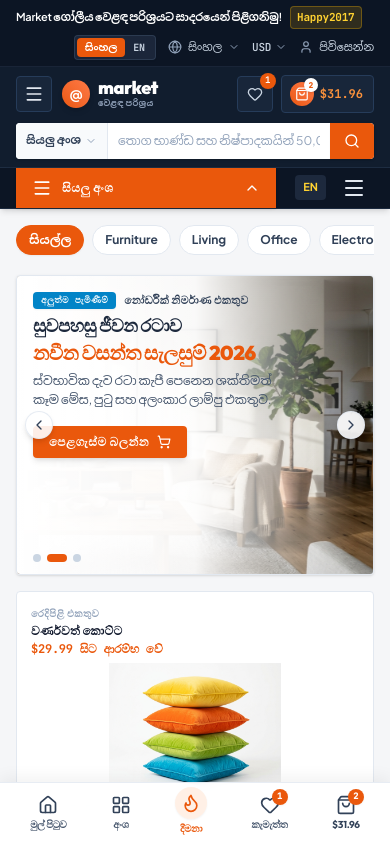
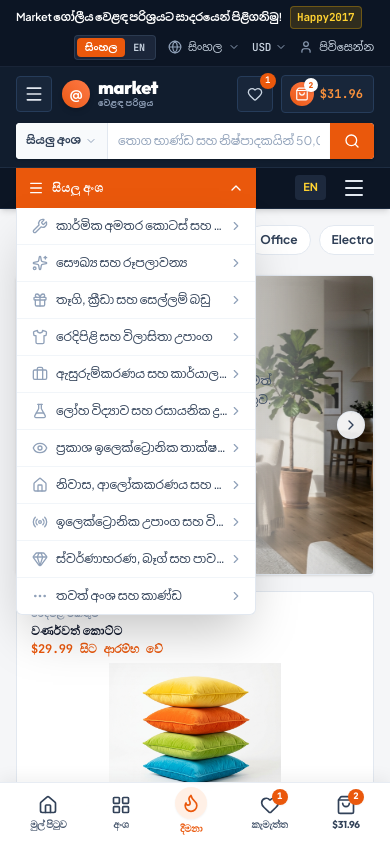
Before and after one commit to AyeshWijewardana1984/market-trading-marketplace, a React (Vite) app: page / in a window 390 px wide. Shown: the top 844 px of the page. Built offline with nearby package versions, Linux system fonts and the light colour scheme.

Commit message:
fix: ensure category menu and mobile drawer are visible across all screen sizes and pages

```diff
--- a/src/App.tsx
+++ b/src/App.tsx
@@ -482,6 +482,14 @@ export default function App() {
       <NavigationBar
         categoryMenuOpen={categoryMenuOpen}
         onToggleCategoryMenu={() => setCategoryMenuOpen(!categoryMenuOpen)}
+        selectedCategory={selectedCategory}
+        onSelectCategory={(cat) => {
+          setSelectedCategory(cat);
+          setSearchQuery('');
+          addToast(language === 'si' ? `පෙරහන යොදන ලදී: ${cat}` : `Filter applied: ${cat}`, 'info');
+          const el = document.getElementById('trending-section');
+          if (el) el.scrollIntoView({ behavior: 'smooth' });
+        }}
         activeNav={activeNav}
         onSelectNav={handleSelectNav}
         language={language}
@@ -494,6 +502,7 @@ export default function App() {
         onOpenPages={() => handleOpenPages('about')}
         onOpenAdminDashboard={handleOpenAdminView}
         onOpenMobileDrawer={() => setMobileDrawerOpen(true)}
+        isHomepage={!viewingProduct}
       />
 
       {/* 2. Main Content Area */}
--- a/src/components/Header/MobileNavDrawer.tsx
+++ b/src/components/Header/MobileNavDrawer.tsx
@@ -122,8 +122,10 @@ export const MobileNavDrawer: React.FC<MobileNavDrawerProps> = ({
     if (el) el.scrollIntoView({ behavior: 'smooth' });
   };
 
+  if (!isOpen) return null;
+
   return (
-    <div className="fixed inset-0 z-50 overflow-hidden md:hidden">
+    <div className="fixed inset-0 z-50 overflow-hidden lg:hidden">
       {/* Dimmed backdrop with blur */}
       <div
         onClick={onClose}
--- a/src/components/Header/NavigationBar.tsx
+++ b/src/components/Header/NavigationBar.tsx
@@ -1,11 +1,15 @@
-import React, { useState } from 'react';
-import { Menu, ChevronDown, Sparkles, Globe, ShieldCheck } from 'lucide-react';
-import { Language } from '../../types/marketplace';
+import React, { useState, useEffect } from 'react';
+import { Menu, ChevronDown, ChevronRight, Sparkles, Globe, ShieldCheck } from 'lucide-react';
+import { CategoryItem, Language } from '../../types/marketplace';
 import { t } from '../../i18n/translations';
+import { getStoredDepartments, subscribeToDepartments } from '../../services/departmentService';
+import { DepartmentIcon } from '../Common/DepartmentIcon';
 
 interface NavigationBarProps {
   categoryMenuOpen: boolean;
   onToggleCategoryMenu: () => void;
+  selectedCategory?: string;
+  onSelectCategory?: (category: string) => void;
   activeNav: string;
   onSelectNav: (nav: string) => void;
   language: Language;
@@ -18,11 +22,14 @@ interface NavigationBarProps {
   onOpenPages: () => void;
   onOpenAdminDashboard: () => void;
   onOpenMobileDrawer?: () => void;
+  isHomepage?: boolean;
 }
 
 export const NavigationBar: React.FC<NavigationBarProps> = ({
   categoryMenuOpen,
   onToggleCategoryMenu,
+  selectedCategory,
+  onSelectCategory,
   activeNav,
   onSelectNav,
   language,
@@ -35,9 +42,20 @@ export const NavigationBar: React.FC<NavigationBarProps> = ({
   onOpenPages,
   onOpenAdminDashboard,
   onOpenMobileDrawer,
+  isHomepage = true,
 }) => {
   const [mobileMenuOpen, setMobileMenuOpen] = useState(false);
   const [hoveredNav, setHoveredNav] = useState<string | null>(null);
+  const [departments, setDepartments] = useState<CategoryItem[]>(() => getStoredDepartments());
+  const [hoveredCategory, setHoveredCategory] = useState<string | null>(null);
+
+  useEffect(() => {
+    setDepartments(getStoredDepartments());
+    const unsubscribe = subscribeToDepartments((latest) => {
+      setDepartments(latest);
+    });
+    return unsubscribe;
+  }, []);
 
   const navItems = [
     { id: 'HOME', label: language === 'si' ? 'මුල් පිටුව' : 'HOME' },
@@ -63,21 +81,109 @@ export const NavigationBar: React.FC<NavigationBarProps> = ({
     <div className="bg-[#0c1524] border-b border-[#1b293e] sticky top-0 z-40 shadow-md">
       <div className="max-w-[1440px] mx-auto px-4 sm:px-6 flex items-stretch justify-between h-10">
         {/* Left: Orange ALL DEPARTMENT Trigger Button (aligns with 280px sidebar) */}
-        <div className="w-[260px] lg:w-[280px] shrink-0">
+        <div className="w-[240px] sm:w-[260px] lg:w-[280px] shrink-0 relative">
           <button
             onClick={onToggleCategoryMenu}
-            className="w-full h-full bg-[#ea580c] hover:bg-[#c2410c] text-white px-4 font-bold text-xs uppercase tracking-wider flex items-center justify-between cursor-pointer transition-colors shadow-sm font-display"
+            className="w-full h-full bg-[#ea580c] hover:bg-[#c2410c] text-white px-3 sm:px-4 font-bold text-xs uppercase tracking-wider flex items-center justify-between cursor-pointer transition-colors shadow-sm font-display select-none"
+            aria-expanded={categoryMenuOpen}
+            aria-label="Toggle all departments menu"
           >
-            <div className="flex items-center gap-2.5">
-              <Menu className="w-5 h-5" />
-              <span>{t('allDepartmentsBtn', language)}</span>
+            <div className="flex items-center gap-2 truncate">
+              <Menu className="w-4 h-4 sm:w-5 sm:h-5 shrink-0" />
+              <span className="truncate">{t('allDepartmentsBtn', language)}</span>
             </div>
             <ChevronDown
-              className={`w-4 h-4 transition-transform duration-200 ${
+              className={`w-4 h-4 shrink-0 transition-transform duration-200 ${
                 categoryMenuOpen ? 'rotate-180' : ''
               }`}
             />
           </button>
+
+          {/* Floating Dropdown Mega-Menu directly below the button */}
+          {categoryMenuOpen && (
+            <>
+              {/* Backdrop dismiss */}
+              <div
+                className={`fixed inset-0 z-40 ${isHomepage ? 'lg:hidden' : 'block'}`}
+                onClick={onToggleCategoryMenu}
+              />
+              <div className={`absolute top-full left-0 w-full bg-white border border-slate-200 border-t-0 shadow-2xl rounded-b-md z-50 animate-in fade-in duration-150 max-h-[75vh] overflow-y-auto ${
+                isHomepage ? 'lg:hidden' : 'block'
+              }`}>
+                <ul className="divide-y divide-slate-100 text-xs text-slate-700 font-medium">
+                  {departments.map((cat) => {
+                    const catName = language === 'si' && cat.nameSi ? cat.nameSi : cat.name;
+                    const isSelected = selectedCategory === cat.name || selectedCategory === cat.nameSi;
+                    const isHovered = hoveredCategory === cat.id;
+                    const subcategories = language === 'si' && cat.subcategoriesSi ? cat.subcategoriesSi : cat.subcategories;
+
+                    return (
+                      <li
+                        key={cat.id}
+                        className="relative group"
+                        onMouseEnter={() => setHoveredCategory(cat.id)}
+                        onMouseLeave={() => setHoveredCategory(null)}
+                      >
+                        <button
+                          type="button"
+                          onClick={() => {
+                            if (onSelectCategory) {
+                              onSelectCategory(cat.name);
+                            }
+                            onToggleCategoryMenu();
+                          }}
+                          className={`w-full px-3 py-2.5 flex items-center justify-between text-left transition-colors cursor-pointer group-hover:bg-slate-50 group-hover:text-[#ea580c] ${
+                            isSelected
+                              ? 'bg-orange-50/70 text-[#ea580c] font-semibold border-l-3 border-[#ea580c]'
+                              : 'border-l-3 border-transparent'
+                          }`}
+                        >
+                          <div className="flex items-center gap-2 truncate">
+                            <div className="text-slate-400 group-hover:text-[#ea580c] transition-colors shrink-0">
+                              <DepartmentIcon iconName={cat.iconName} className="w-4 h-4" />
+                            </div>
+                            <span className="truncate">{catName}</span>
+                          </div>
+                          <ChevronRight className="w-3.5 h-3.5 text-slate-400 group-hover:text-[#ea580c] shrink-0 transition-colors" />
+                        </button>
+
+                        {/* Flyout Submenu on Hover (Desktop) */}
+                        {isHovered && subcategories && subcategories.length > 0 && (
+                          <div className="hidden lg:block absolute left-full top-0 ml-[-1px] w-64 bg-white border border-slate-200 shadow-xl rounded-r py-2 z-50 animate-in fade-in duration-100">
+                            <div className="px-3 py-1 font-bold border-b border-slate-100 text-[11px] uppercase tracking-wider text-[#ea580c] font-display flex items-center gap-2">
+                              <DepartmentIcon iconName={cat.iconName} className="w-3.5 h-3.5 text-[#ea580c]" />
+                              <span className="truncate">{catName}</span>
+                            </div>
+                            <div className="py-1 max-h-72 overflow-y-auto">
+                              {subcategories.map((sub, idx) => (
+                                <button
+                                  key={idx}
+                                  type="button"
+                                  onClick={() => {
+                                    if (onSelectCategory) {
+                                      onSelectCategory(cat.subcategories[idx] || sub);
+                                    }
+                                    onToggleCategoryMenu();
+                                  }}
+                                  className="w-full text-left px-3 py-1.5 hover:bg-orange-50 hover:text-[#ea580c] text-slate-600 transition-colors text-xs cursor-pointer truncate block"
+                                >
+                                  {sub}
+                                </button>
+                              ))}
+                            </div>
+                            <div className="px-3 pt-2 pb-1 border-t border-slate-100 text-[10px] text-slate-400 flex justify-between font-mono-numbers">
+                              <span>{language === 'si' ? 'සත්‍යාපිත සැපයුම්කරුවන්' : 'Verified Suppliers'}</span>
+                              <span className="font-semibold text-slate-700">{cat.itemCount}+</span>
+                            </div>
+                          </div>
+                        )}
+                      </li>
+                    );
+                  })}
+                </ul>
+              </div>
+            </>
+          )}
         </div>
 
         {/* Center: Main Desktop Navigation Links */}
```
